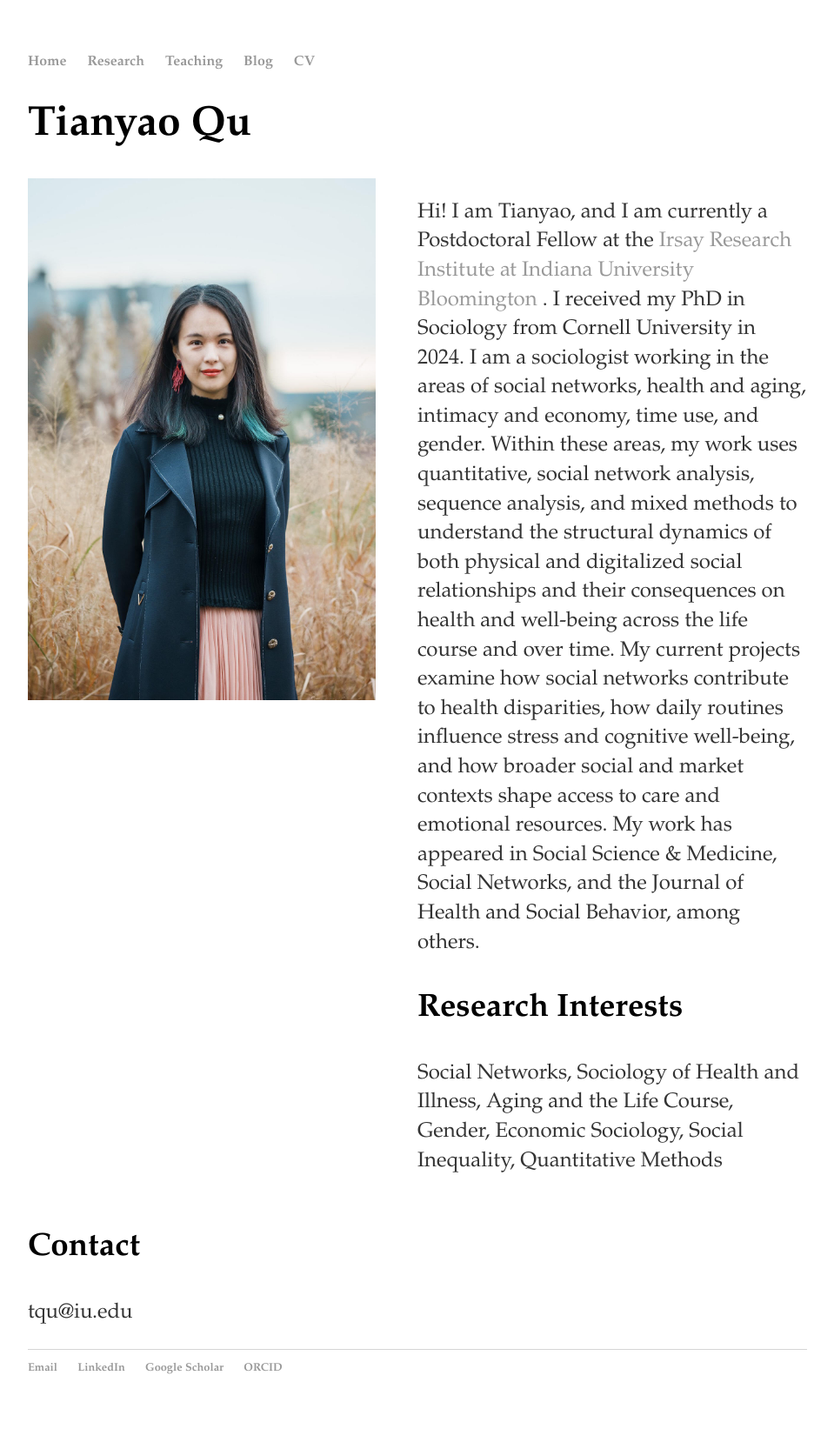
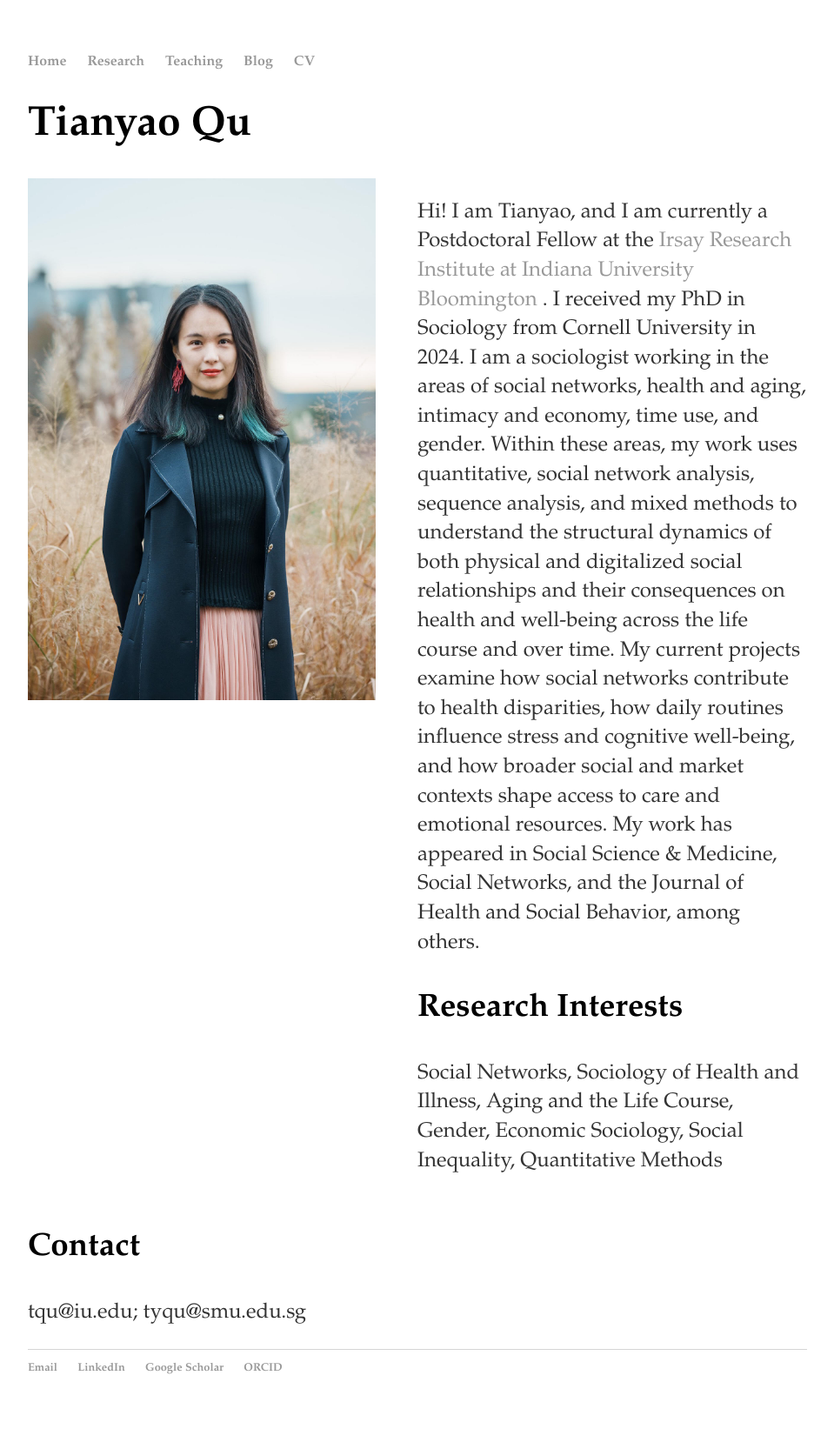
Before and after one commit to windyqu/windyqu.github.io, a Jekyll site: the page built from index.html, in a window 1280 px wide. Shown: the whole page at 87% size, without its empty margins (160-1119 px from the left). Built offline with Jekyll 4.4.1, drawn with Linux system fonts in a browser that asks for light colours.

Commit message:
Update index.html

```diff
--- a/index.html
+++ b/index.html
@@ -47,6 +47,6 @@ title: Tianyao Qu's Homepage
 
 	       <h3>Contact</h3>
 		<p>
-			tqu@iu.edu
+			tqu@iu.edu; tyqu@smu.edu.sg
 		</p>
 </div><!-- /.blurb -->
```
